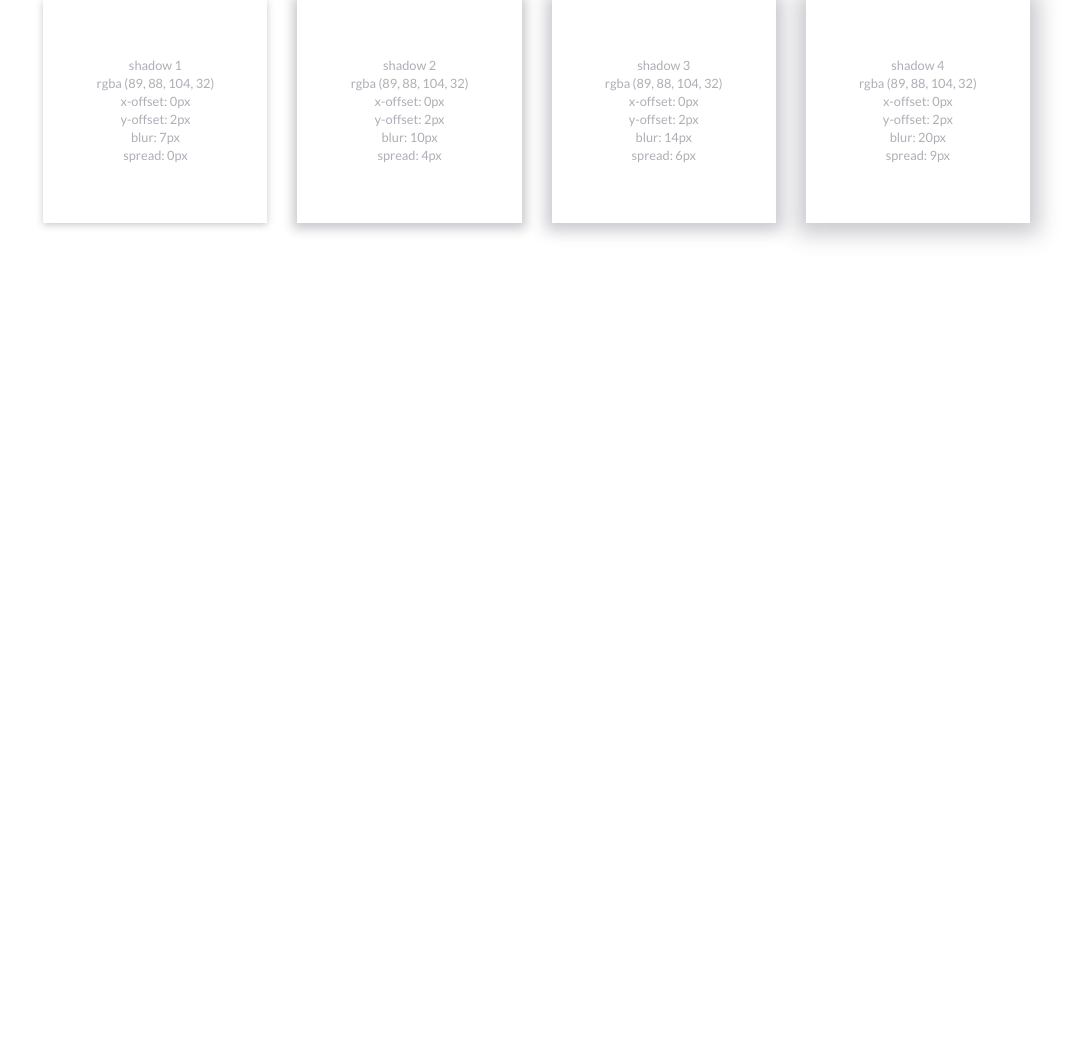
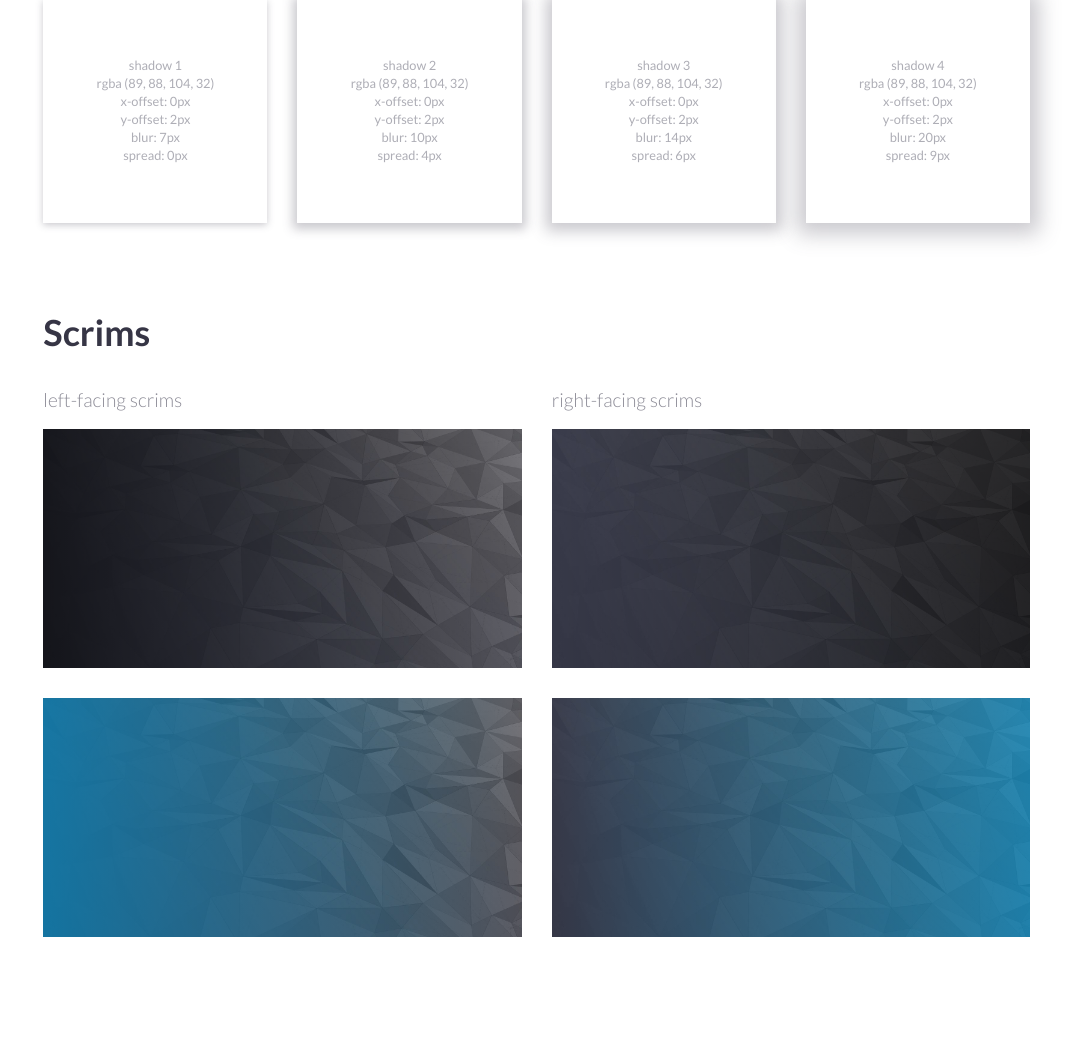
Before and after one commit to jordandgold/sketchup-styleguide, a PHP site: page / in a window 1280 px wide. Shown: the part 2875-3922 px from the top of the page, without its empty margins (210-1280 px from the left). Before the commit the page ends 3117 px from the top, so only its background shows below. Run offline with PHP 8.4, Linux system fonts and the light colour scheme.

Commit message:
added scrims section

```diff
--- a/index.php
+++ b/index.php
@@ -233,6 +233,38 @@
             </div>
           </section>
 
+          <section id="scrims">
+            <div class="row">
+              <div class="col-sm-12">
+                <h1>Scrims</h1>
+                <div class="row">
+                  <div class="col-sm-6">
+                    <div class="sub-section">
+                      <h4 class="sub-section__header">left-facing scrims</h4>
+                      <div class="scrim-box">
+                        <div class="scrim--left--gray"></div>
+                      </div>
+                      <div class="scrim-box">
+                        <div class="scrim--left--blue"></div>
+                      </div>
+                    </div>
+                  </div>
+                  <div class="col-sm-6">
+                    <div class="sub-section">
+                      <h4 class="sub-section__header">right-facing scrims</h4>
+                      <div class="scrim-box">
+                        <div class="scrim--right--gray"></div>
+                      </div>
+                      <div class="scrim-box">
+                        <div class="scrim--right--blue"></div>
+                      </div>
+                    </div>
+                  </div>
+                </div>
+              </div>
+            </div>
+          </section>
+
         </div>
       </div>
     </div>
--- a/scss/styleguide/_layout.scss
+++ b/scss/styleguide/_layout.scss
@@ -30,3 +30,41 @@
 		color: $sketchup-red;
 	}
 }
+
+.scrim-box {
+	width: 100%;
+	height: 0;
+	padding-bottom: 50%;
+	background-size: cover;
+	position: relative;
+	background-image: url(../assets/bg-poly.jpg);
+	margin-bottom: 30px;
+}
+
+.scrim {
+	width: 100%;
+	height: 100%;
+	position: absolute;
+	top: 0;
+	left: 0;
+	&--left {
+		&--gray {
+			@extend .scrim;
+			background: linear-gradient(270deg, rgba(0,0,0,0) 0%, rgba(0,0,0,0.62) 100%);
+		}
+		&--blue {
+			@extend .scrim;
+			background: linear-gradient(270deg, rgba(0,0,0,0) 0%, rgba(0,154,217,0.62) 100%);
+		}
+	}
+	&--right {
+		&--gray {
+			@extend .scrim;
+			background: linear-gradient(270deg, rgba(0,0,0,0.63) 0%, rgba(0,0,0,0) 100%);
+		}
+		&--blue {
+			@extend .scrim;
+			background: linear-gradient(270deg, rgba(0,154,217,0.62) 0%, rgba(0,0,0,0) 100%);
+		}
+	}
+}
```
Also changed, not shown: assets/bg-poly.jpg (added), styles/styles.css, 1 other file.
